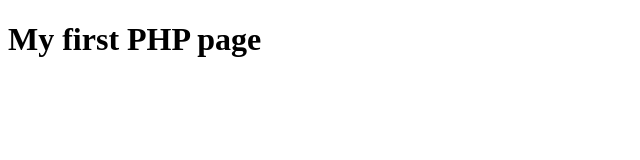
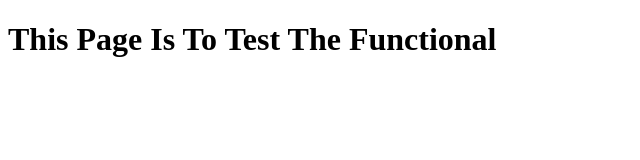
Before and after one commit to ImimratDiraf/TravelAgency, a plain HTML site: page index.html in a window 1280 px wide. Shown: the whole page, without its empty margins (0-640 px from the left). Drawn offline with Linux system fonts and the light colour scheme.

Commit message:
Update index.html

```diff
--- a/index.html
+++ b/index.html
@@ -2,7 +2,7 @@
 <html>
 <body>
 
-<h1>My first PHP page</h1>
+<h1>This Page Is To Test The Functional</h1>
 
 </body>
 </html>
```
